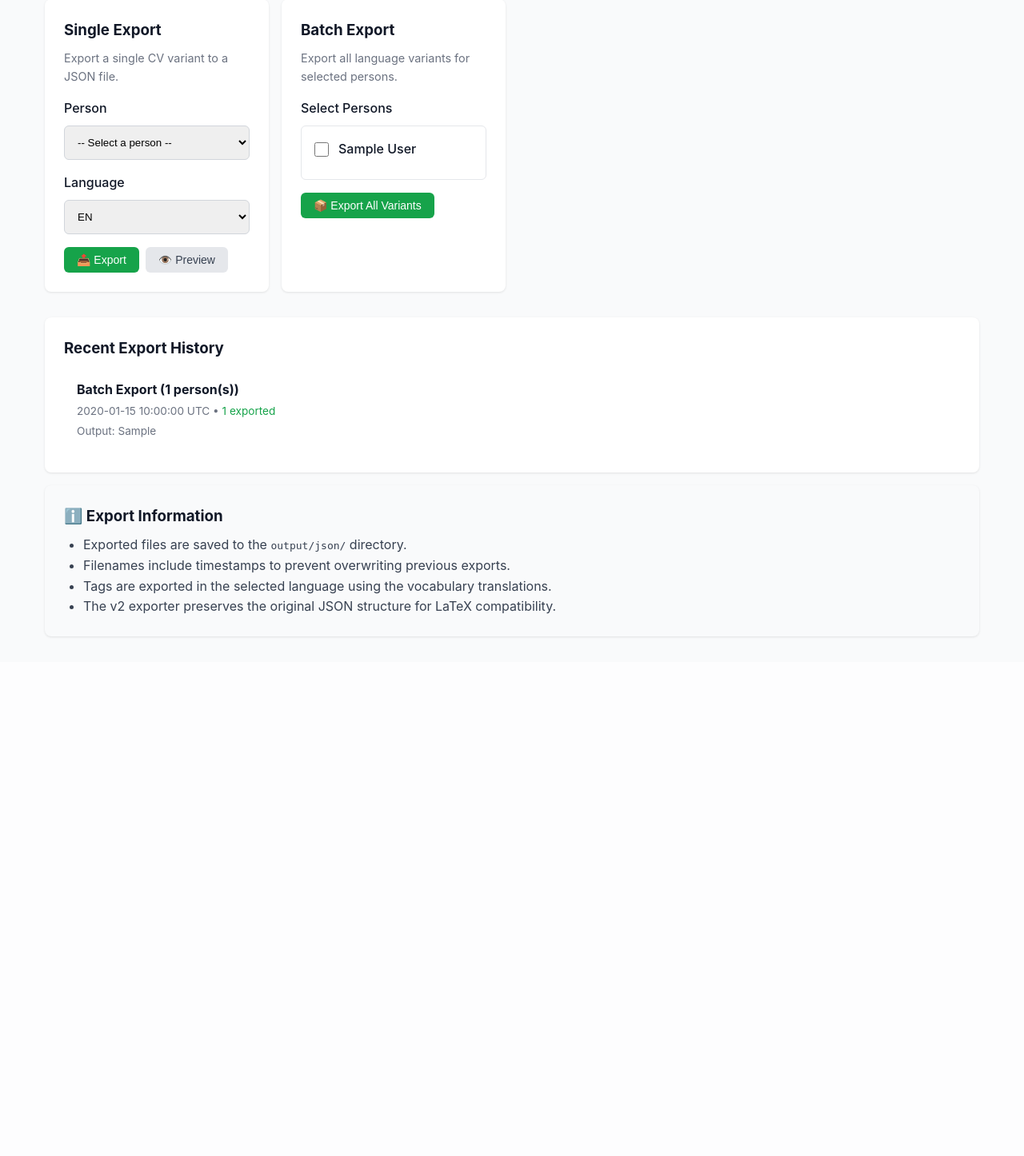
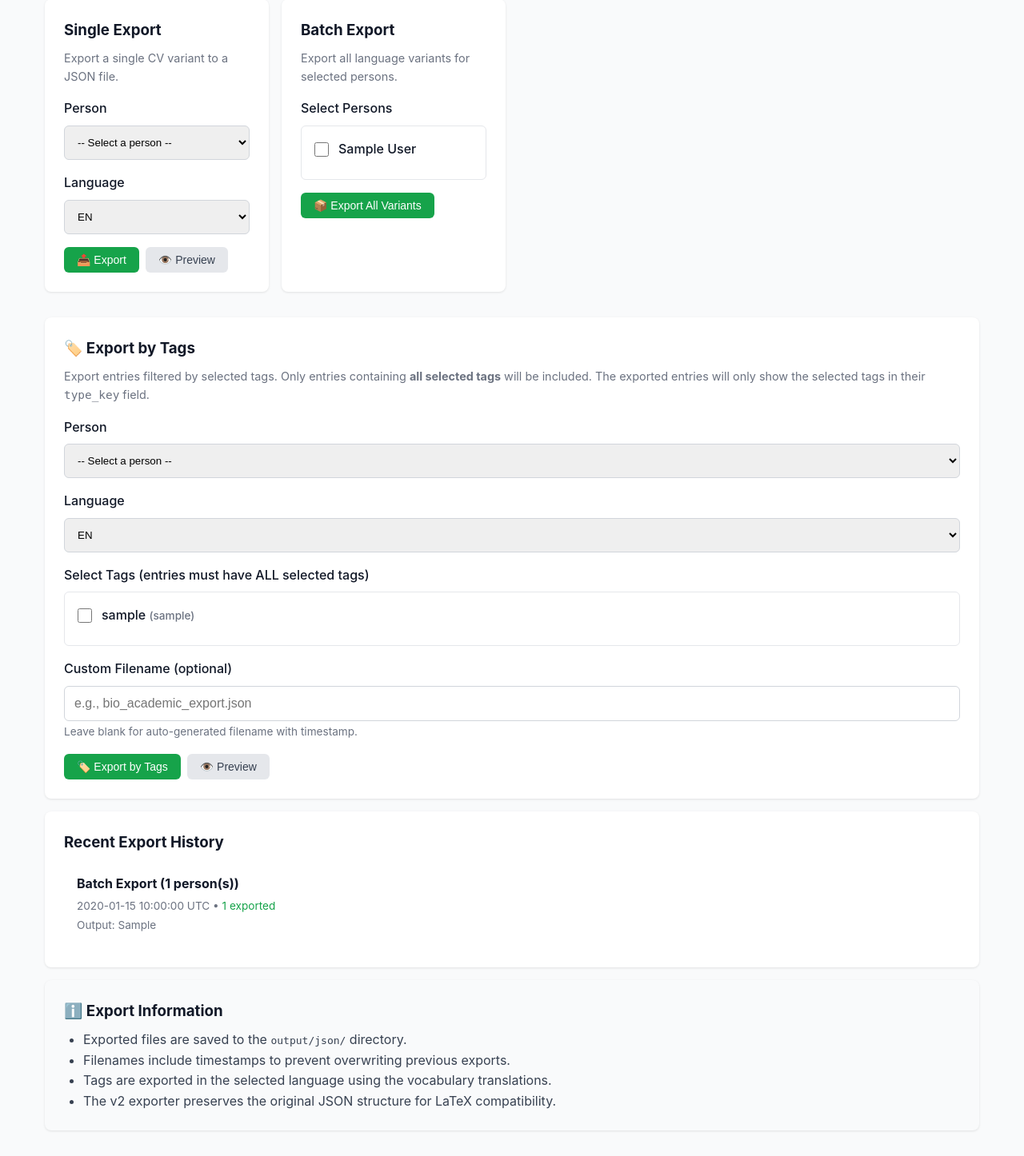
Before and after one commit to Raminyazdani/cv_generator, a Flask app: page /export in a window 1280 px wide. Shown: the part 255-1701 px from the top of the page at 80% size. Before the commit the page ends 1053 px from the top, so only its background shows below. Run offline with Flask 3, Linux system fonts and the light colour scheme; tables that the repository leaves empty hold one stand-in row (values such as "Sample post"); some libraries are stand-ins or nearby versions.

Commit message:
Add export by tags feature with custom filename support
Co-authored-by: Raminyazdani <68568787+Raminyazdani@users.noreply.github.com>

```diff
--- a/src/cv_generator/webui/app.py
+++ b/src/cv_generator/webui/app.py
@@ -30,7 +30,7 @@ from .fields import (
     default_entry_data,
     skills_group,
 )
-from .cv_io import import_cv_json_bytes, export_variant_to_json, write_export_file, cleanup_orphaned_entity_tags
+from .cv_io import import_cv_json_bytes, export_variant_to_json, write_export_file, cleanup_orphaned_entity_tags, export_variant_by_tags_to_json, write_export_file_by_tags, count_entries_with_tags
 from .tagging import resolve_or_create_tag, attach_tag, detach_tag, list_entity_tags, get_tag_table, delete_tag, merge_tags, delete_all_tags, import_tags_from_csv, get_all_tags_for_autocomplete
 
 
@@ -633,12 +633,17 @@ def create_app(*, repo_root: Path) -> Flask:
                 if v:
                     available_variants.append((p.slug, lang))
 
+        # Get all tags for the tag filter dropdown
+        lang = current_language()
+        all_tags = get_all_tags_for_autocomplete(lang)
+
         return render_template(
             "export.html",
             persons=persons,
             export_history=export_history,
             available_variants=available_variants,
             current_language=current_language(),
+            all_tags=all_tags,
         )
 
     @app.route("/export/preview", methods=["POST"])
@@ -777,6 +782,141 @@ def create_app(*, repo_root: Path) -> Flask:
         db.session.commit()
 
         flash(f"Batch export done: {success} succeeded, {failed} failed.", "success" if failed == 0 else "warning")
+        return redirect(url_for("export_page"))
+
+    # -------------------------
+    # Export by Tags
+    # -------------------------
+    @app.route("/export/by-tags/count", methods=["POST"])
+    def export_by_tags_count():
+        """AJAX endpoint to get count of entries matching selected tags."""
+        resume_key = request.form.get("person") or ""
+        lang_code = request.form.get("language") or current_language()
+        tag_ids_raw = request.form.getlist("tag_ids")
+
+        tag_ids = []
+        for tid in tag_ids_raw:
+            try:
+                tag_ids.append(int(tid))
+            except ValueError:
+                continue
+
+        if not resume_key or not tag_ids:
+            return jsonify({"count": 0})
+
+        count = count_entries_with_tags(resume_key, lang_code, tag_ids)
+        return jsonify({"count": count})
+
+    @app.route("/export/by-tags/preview", methods=["POST"])
+    def export_by_tags_preview():
+        """Preview the filtered export JSON."""
+        resume_key = request.form.get("person") or ""
+        lang_code = request.form.get("language") or current_language()
+        tag_ids_raw = request.form.getlist("tag_ids")
+
+        tag_ids = []
+        for tid in tag_ids_raw:
+            try:
+                tag_ids.append(int(tid))
+            except ValueError:
+                continue
+
+        if not resume_key:
+            flash("Select a person first.", "warning")
+            return redirect(url_for("export_page"))
+
+        if not tag_ids:
+            flash("Select at least one tag.", "warning")
+            return redirect(url_for("export_page"))
+
+        if lang_code not in SUPPORTED_LANGUAGES:
+            lang_code = "en"
+
+        try:
+            json_payload = export_variant_by_tags_to_json(resume_key, lang_code, lang_code, tag_ids)
+        except Exception as ex:
+            flash(f"Preview failed: {ex}", "error")
+            return redirect(url_for("export_page"))
+
+        # Get tag labels for display
+        tag_labels = []
+        for tid in tag_ids:
+            tag = Tag.query.get(tid)
+            if tag:
+                tag_labels.append(tag.slug)
+
+        # lightweight summary object for template
+        cv_data = type("CVD", (), {})()
+        cv_data.name = resume_key
+        for sec in ["projects", "experiences", "publications", "education", "skills"]:
+            setattr(cv_data, sec, json_payload.get(sec))
+
+        return render_template(
+            "preview.html",
+            person=resume_key,
+            export_language=lang_code,
+            json_preview=json.dumps(json_payload, ensure_ascii=False, indent=2),
+            cv_data=cv_data,
+            supported_languages=SUPPORTED_LANGUAGES,
+            filter_tags=tag_labels,
+        )
+
+    @app.route("/export/by-tags", methods=["POST"])
+    def export_by_tags():
+        """Export CV filtered by tags with optional custom filename."""
+        resume_key = request.form.get("person") or ""
+        lang_code = request.form.get("language") or current_language()
+        tag_ids_raw = request.form.getlist("tag_ids")
+        custom_filename = (request.form.get("custom_filename") or "").strip()
+
+        tag_ids = []
+        for tid in tag_ids_raw:
+            try:
+                tag_ids.append(int(tid))
+            except ValueError:
+                continue
+
+        if not resume_key:
+            flash("Select a person first.", "warning")
+            return redirect(url_for("export_page"))
+
+        if not tag_ids:
+            flash("Select at least one tag.", "warning")
+            return redirect(url_for("export_page"))
+
+        if lang_code not in SUPPORTED_LANGUAGES:
+            lang_code = "en"
+
+        repo_root = Path(app.config["REPO_ROOT"])
+        try:
+            out_path = write_export_file_by_tags(
+                repo_root, resume_key, lang_code, lang_code, tag_ids, custom_filename
+            )
+
+            # Get tag slugs for history
+            tag_slugs = []
+            for tid in tag_ids:
+                tag = Tag.query.get(tid)
+                if tag:
+                    tag_slugs.append(tag.slug)
+
+            h = ExportHistory(
+                batch=False,
+                resume_key=resume_key,
+                persons_count=1,
+                language=lang_code,
+                output_dir=str(out_path.parent),
+                output_path=str(out_path),
+                success=True,
+                success_count=1,
+                failed_count=0,
+            )
+            db.session.add(h)
+            db.session.commit()
+            flash(f"Exported to {out_path} (filtered by tags: {', '.join(tag_slugs)})", "success")
+        except Exception as ex:
+            db.session.rollback()
+            flash(f"Export failed: {ex}", "error")
         return redirect(url_for("export_page"))
 
     # -------------------------
--- a/src/cv_generator/webui/templates/export.html
+++ b/src/cv_generator/webui/templates/export.html
@@ -74,6 +74,113 @@
         </form>
     </div>
 </div>
+
+<!-- Export by Tags -->
+{% if all_tags %}
+<div class="card" style="margin-top: 1rem;">
+    <h3>🏷️ Export by Tags</h3>
+    <p class="entry-meta" style="margin-bottom: 1rem;">
+        Export entries filtered by selected tags. Only entries containing <strong>all selected tags</strong> will be included.
+        The exported entries will only show the selected tags in their <code>type_key</code> field.
+    </p>
+
+    <form id="export-by-tags-form" action="{{ url_for('export_by_tags') }}" method="post">
+        <input type="hidden" name="csrf_token" value="{{ csrf_token() }}">
+
+        <div class="form-group">
+            <label for="tag_person">Person</label>
+            <select name="person" id="tag_person" style="width: 100%; padding: 0.75rem; border: 1px solid var(--gray-300); border-radius: 6px;" onchange="updateEntryCount()">
+                <option value="">-- Select a person --</option>
+                {% for person in persons %}
+                    <option value="{{ person.slug }}">{{ person.display_name or person.slug }}</option>
+                {% endfor %}
+            </select>
+        </div>
+
+        <div class="form-group">
+            <label for="tag_language">Language</label>
+            <select name="language" id="tag_language" style="width: 100%; padding: 0.75rem; border: 1px solid var(--gray-300); border-radius: 6px;" onchange="updateEntryCount()">
+                {% for lang in supported_languages %}
+                    <option value="{{ lang }}" {% if lang == current_language %}selected{% endif %}>{{ lang | upper }}</option>
+                {% endfor %}
+            </select>
+        </div>
+
+        <div class="form-group">
+            <label>Select Tags (entries must have ALL selected tags)</label>
+            <div class="checkbox-list" style="max-height: 200px;">
+                {% for tag in all_tags %}
+                <label class="checkbox-item" style="cursor: pointer;">
+                    <input type="checkbox" name="tag_ids" value="{{ tag.id }}" onchange="updateEntryCount()">
+                    <span>{{ tag.label }} <span class="entry-meta">({{ tag.slug }})</span></span>
+                </label>
+                {% endfor %}
+            </div>
+        </div>
+
+        <div class="form-group">
+            <label for="custom_filename">Custom Filename (optional)</label>
+            <input type="text" name="custom_filename" id="custom_filename"
+                   placeholder="e.g., bio_academic_export.json"
+                   style="width: 100%; padding: 0.75rem; border: 1px solid var(--gray-300); border-radius: 6px;">
+            <span class="entry-meta">Leave blank for auto-generated filename with timestamp.</span>
+        </div>
+
+        <div id="entry-count-display" style="margin: 1rem 0; padding: 0.75rem; background: var(--gray-100); border-radius: 6px; display: none;">
+            <strong>Matching entries:</strong> <span id="entry-count">0</span>
+        </div>
+
+        <div class="actions" style="margin-top: 1rem;">
+            <button type="submit" class="btn btn-success">🏷️ Export by Tags</button>
+            <button type="submit" formaction="{{ url_for('export_by_tags_preview') }}" class="btn btn-secondary">👁️ Preview</button>
+        </div>
+    </form>
+</div>
+
+<script>
+function updateEntryCount() {
+    const form = document.getElementById('export-by-tags-form');
+    const person = document.getElementById('tag_person').value;
+    const language = document.getElementById('tag_language').value;
+    const tagCheckboxes = document.querySelectorAll('input[name="tag_ids"]:checked');
+    const countDisplay = document.getElementById('entry-count-display');
+    const countSpan = document.getElementById('entry-count');
+
+    if (!person || tagCheckboxes.length === 0) {
+        countDisplay.style.display = 'none';
+        return;
+    }
+
+    const formData = new FormData();
+    formData.append('person', person);
+    formData.append('language', language);
+    tagCheckboxes.forEach(cb => formData.append('tag_ids', cb.value));
+
+    fetch('{{ url_for("export_by_tags_count") }}', {
+        method: 'POST',
+        body: formData,
+        headers: {
+            'X-CSRFToken': '{{ csrf_token() }}'
+        }
+    })
+    .then(response => response.json())
+    .then(data => {
+        countSpan.textContent = data.count;
+        countDisplay.style.display = 'block';
+        if (data.count === 0) {
+            countDisplay.style.background = 'var(--danger-50)';
+            countDisplay.style.color = 'var(--danger-700)';
+        } else {
+            countDisplay.style.background = 'var(--gray-100)';
+            countDisplay.style.color = 'inherit';
+        }
+    })
+    .catch(err => {
+        console.error('Error fetching entry count:', err);
+    });
+}
+</script>
+{% endif %}
 
 {% if available_variants %}
 <div class="card" style="margin-top: 1rem;">
```
Also changed, not shown: src/cv_generator/webui/cv_io.py (+218 -0 lines).
